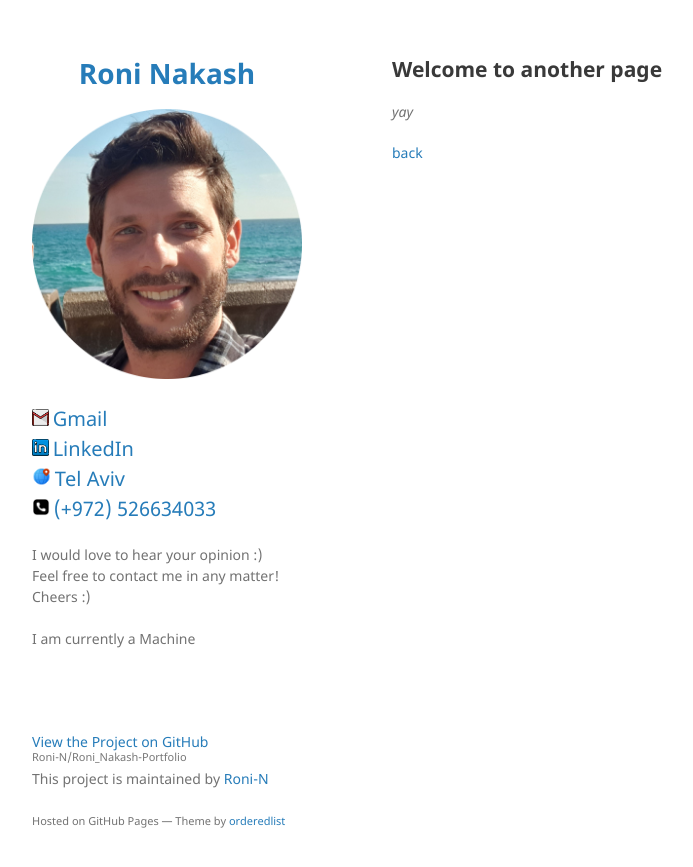
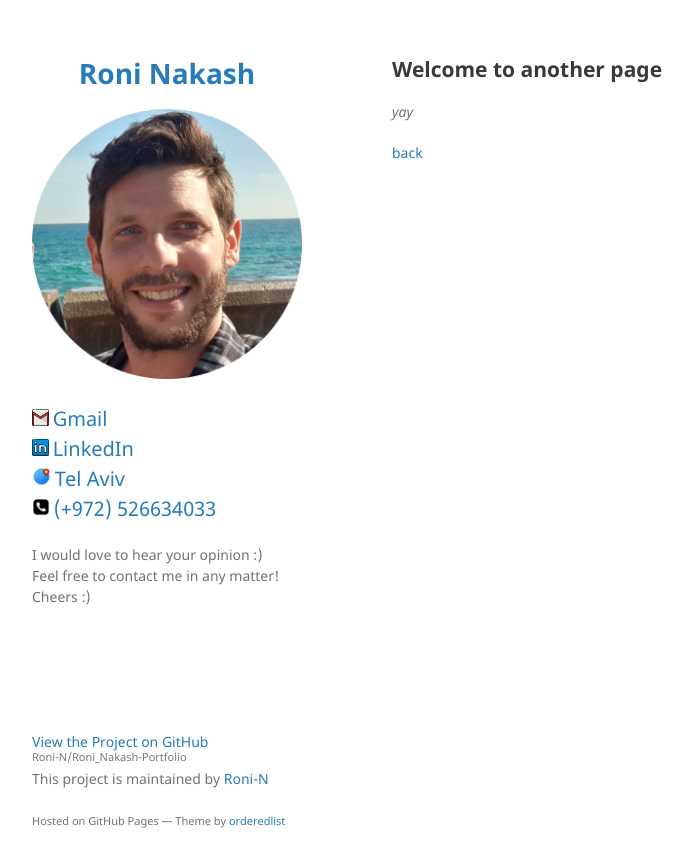
Before and after one commit to Roni-N/Roni_Nakash-Portfolio, a Jekyll site: the page built from another-page.md, in a window 1280 px wide. Shown: the top 867 px of the page, without its empty margins (178-871 px from the left). Built offline with Jekyll 4.4.1, drawn with Linux system fonts in a browser that asks for light colours; our own code applies the rules of GitHub Pages for plain Markdown files.

Commit message:
Update _config.yml

```diff
--- a/_config.yml
+++ b/_config.yml
@@ -23,7 +23,6 @@ description:
 
 
   <br><br>
-  I am currently a Machine
   <br><br>
   </p><br>
 
```
